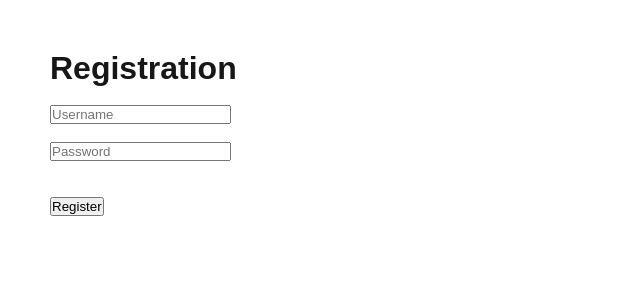
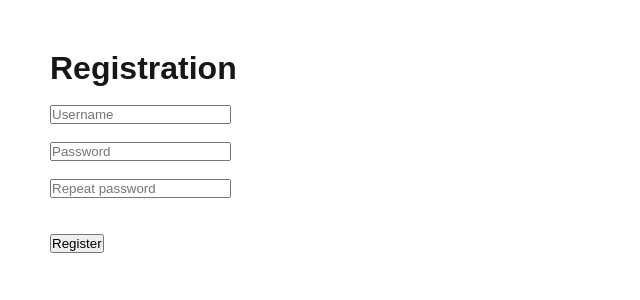
Before and after one commit to Ma3yTuK/ToDo, a Next.js app in the folder todo_client/: page /authentication/registration in a window 1280 px wide. Shown: the top 300 px of the page, without its empty margins (0-640 px from the left). Built offline with nearby package versions, Linux system fonts and the light colour scheme.

Commit message:
Add password confirmation to registration page

```diff
--- a/todo_client/src/actions/registerAction.js
+++ b/todo_client/src/actions/registerAction.js
@@ -8,6 +8,10 @@ import axios from "axios";
 import { redirect } from 'next/navigation';
 
 export default async function registerAction(prev, formData) {
+    if (formData.get("password") != formData.get("repeat_password")) {
+        return "Passwords do not match";
+    }
+
     let response = axios.post(new URL("/register", properties.api_path), Object.fromEntries(formData), { validateStatus: false });
 
     let cookieStore = cookies();
--- a/todo_client/src/app/authentication/registration/page.js
+++ b/todo_client/src/app/authentication/registration/page.js
@@ -7,7 +7,8 @@ export default function Page() {
     const [state, action] = useActionState(registerAction, null);
     const [formData, setFormData] = useState({
         username: '',
-        password: ''
+        password: '',
+        repeat_password: ''
     });
 
     return (
@@ -36,6 +37,16 @@ export default function Page() {
             <br />
             <br />
 
+            <input
+                value={formData.repeat_password}
+                type="password"
+                placeholder="Repeat password"
+                name="repeat_password"
+                onChange={(e) => setFormData({...formData, repeat_password: e.target.value})}
+            />
+            <br />
+            <br />
+
             <p aria-live="polite">{state}</p>
             <br />
 
```
